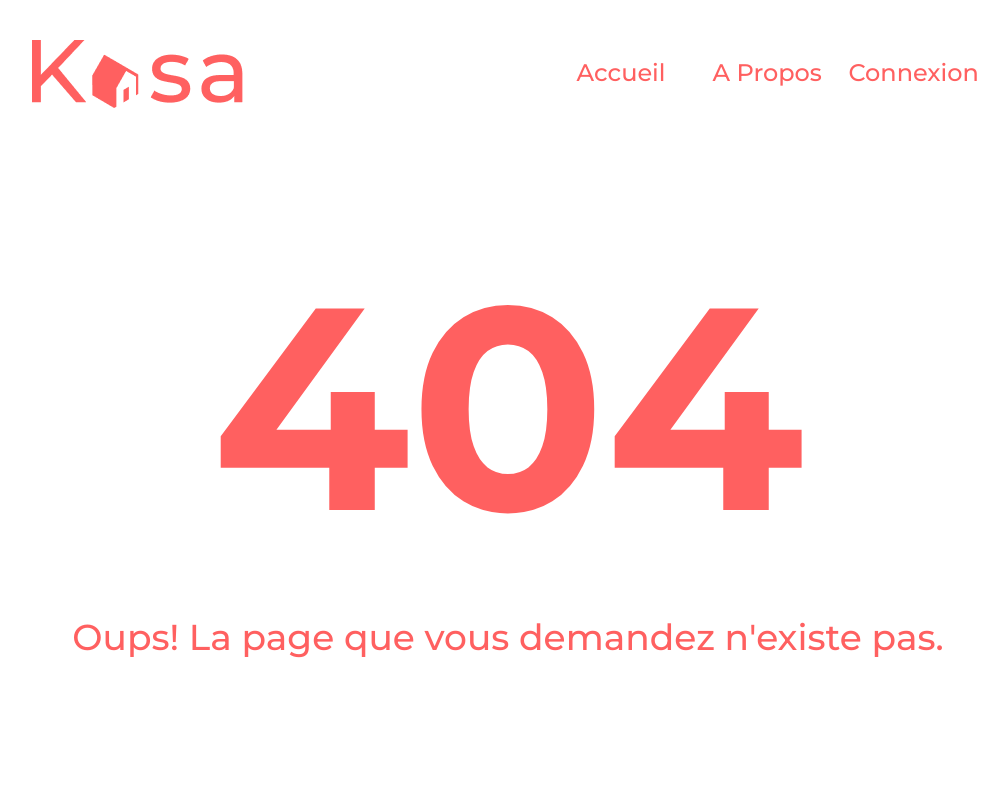
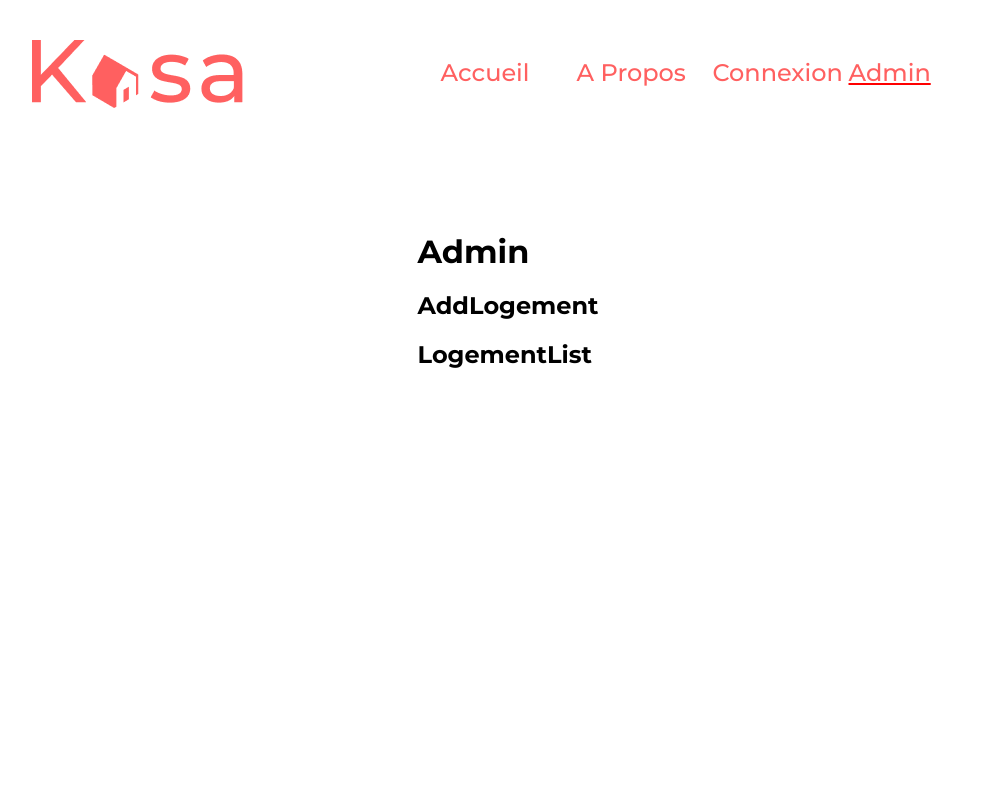
Before and after one commit to corentin-desilles/kasa-front, a React (Create React App) app: page /admin in a window 1280 px wide. Before the commit this address had no page. Shown: the top 800 px of the page, without its empty margins (132-1140 px from the left). Built offline with nearby package versions, Linux system fonts and the light colour scheme.

Commit message:
architecture page admin et routing

```diff
--- a/src/components/Header/Header.js
+++ b/src/components/Header/Header.js
@@ -34,6 +34,13 @@ function Header() {
           >
             <li className={`${style.link}`}>Connexion</li>
           </Link>
+
+          <Link
+            to="/admin"
+            className={location.pathname === '/admin' ? `${style.active}` : ''}
+          >
+            <li className={`${style.link}`}>Admin</li>
+          </Link>
         </ul>
       </nav>
     </header>
--- /dev/null
+++ b/src/pages/Admin/Admin.js
@@ -0,0 +1,16 @@
+import AddLogement from './components/AddLogement';
+import LogementList from './components/LogementList';
+
+function Admin() {
+  return (
+    <div className="d-flex flex-row justify-content-center align-items-center p-20">
+      <div className="card p-20">
+        <h1 className="mb-20">Admin</h1>
+        <AddLogement />
+        <LogementList />
+      </div>
+    </div>
+  );
+}
+
+export default Admin;
--- /dev/null
+++ b/src/pages/Admin/components/AddLogement.js
@@ -0,0 +1,5 @@
+function AddLogement() {
+  return <h2>AddLogement</h2>;
+}
+
+export default AddLogement;
--- /dev/null
+++ b/src/pages/Admin/components/EditLogement.js
@@ -0,0 +1,5 @@
+function EditLogement() {
+  return <h2>EditLogement</h2>;
+}
+
+export default EditLogement;
--- /dev/null
+++ b/src/pages/Admin/components/ItemLogement.js
@@ -0,0 +1,5 @@
+function ItemLogement() {
+  return <h2>ItemLogement</h2>;
+}
+
+export default ItemLogement;
--- /dev/null
+++ b/src/pages/Admin/components/LogementList.js
@@ -0,0 +1,5 @@
+function LogementList() {
+  return <h2>LogementList</h2>;
+}
+
+export default LogementList;
--- a/src/router.js
+++ b/src/router.js
@@ -1,6 +1,7 @@
 import { lazy } from 'react';
 import { createBrowserRouter } from 'react-router-dom';
 import App from './App';
+import Admin from './pages/Admin/Admin';
 
 import HomePage from './pages/HomePage/HomePage';
 const AboutPage = lazy(() => import('./pages/AboutPage/AboutPage'));
@@ -44,6 +45,10 @@ export const router = createBrowserRouter([
         ],
       },
       {
+        path: '/admin',
+        element: <Admin />,
+      },
+      {
         path: '*',
         element: <Error />,
       },
```
